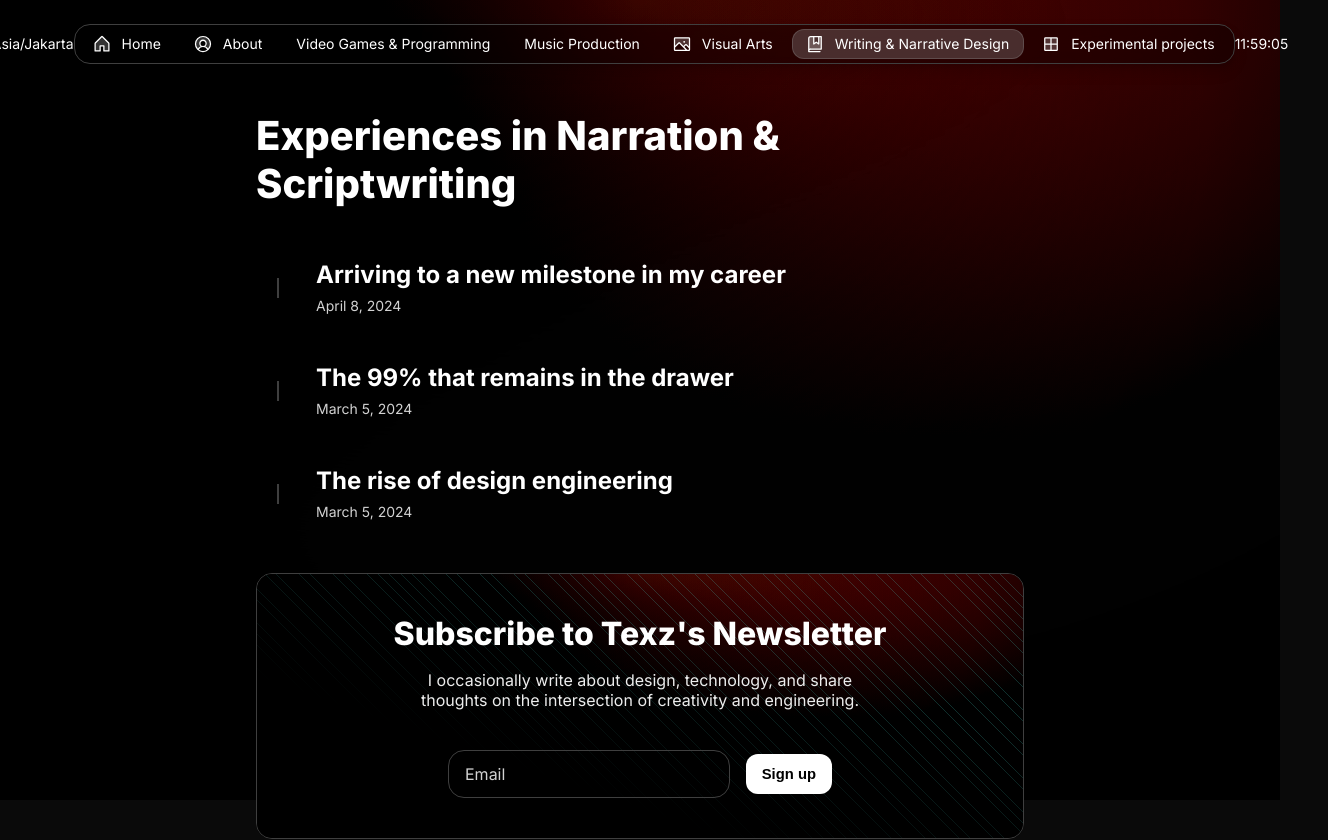
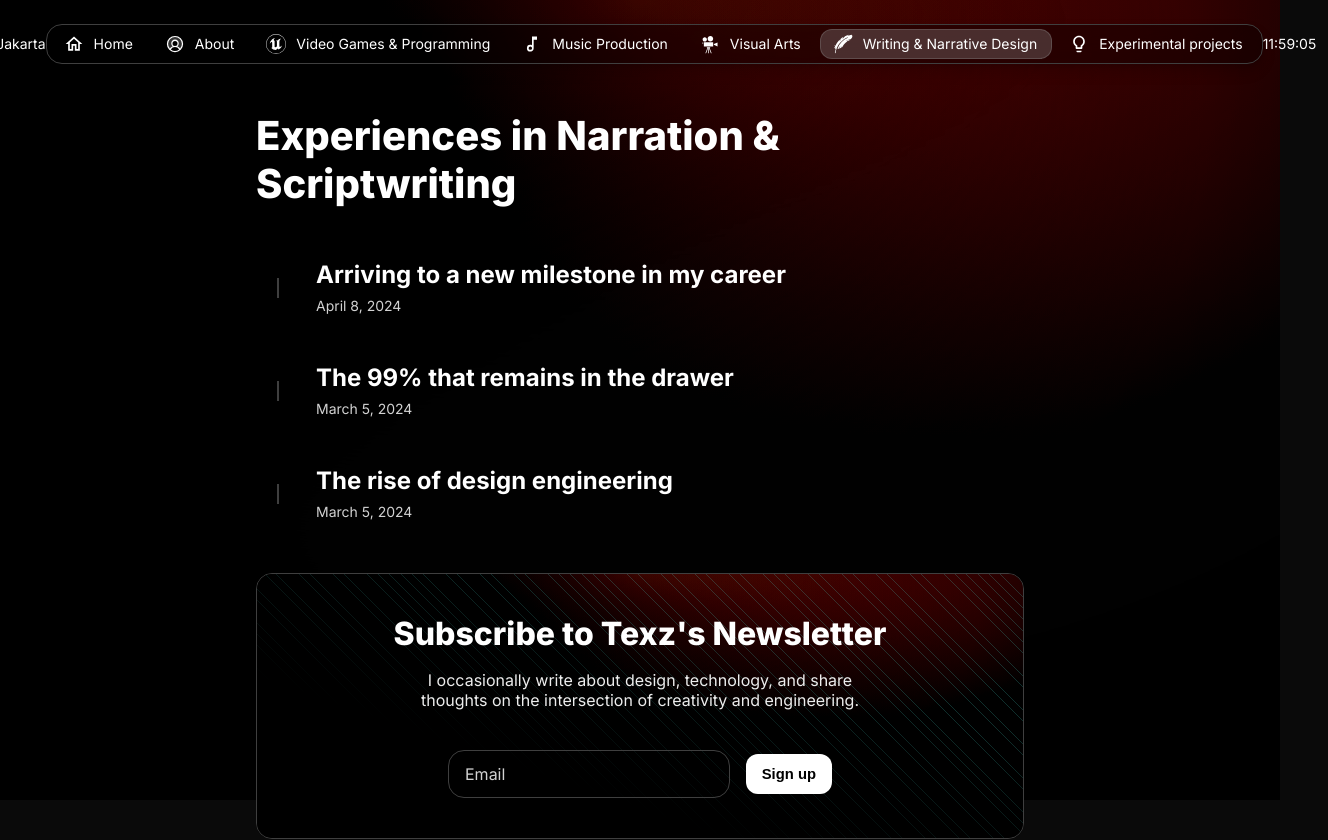
Before and after one commit to Texzcorp/texz_portfolio, a Next.js app: page /blog in a window 1280 px wide. Shown: the top 840 px of the page, 1328 px wide, since content can reach past the window. Built offline with nearby package versions, Linux system fonts and the light colour scheme.

Commit message:
Première update bien
Modif des icones, compréhension et modifications de la page home

```diff
--- a/src/app/components/Header.tsx
+++ b/src/app/components/Header.tsx
@@ -74,7 +74,7 @@ export const Header = () => {
                     textVariant="body-default-s">
                     { routes['/'] && (
                         <ToggleButton
-                            prefixIcon="home"
+                            prefixIcon="outlineHomeMd"
                             href="/"
                             selected={pathname === "/"}>
                             <Flex paddingX="2" hide="s">{home.label}</Flex>
@@ -90,7 +90,7 @@ export const Header = () => {
                     )}
                     { routes['/work'] && (
                         <ToggleButton
-                            prefixIcon="outlinecodebracket"
+                            prefixIcon="unreal"
                             href="/work"
                             selected={pathname.startsWith('/work')}>
                             <Flex paddingX="2" hide="s">{work.label}</Flex>
@@ -98,7 +98,7 @@ export const Header = () => {
                     )}
                     { routes['/music'] && (
                         <ToggleButton
-                            prefixIcon="musicnote"
+                            prefixIcon="musicNote"
                             href="/music"
                             selected={pathname.startsWith('/music')}>
                             <Flex paddingX="2" hide="s">{music.label}</Flex>
@@ -106,7 +106,7 @@ export const Header = () => {
                     )}
                     { routes['/gallery'] && (
                         <ToggleButton
-                            prefixIcon="gallery"
+                            prefixIcon="projector"
                             href="/gallery"
                             selected={pathname.startsWith('/gallery')}>
                             <Flex paddingX="2" hide="s">{gallery.label}</Flex>
@@ -114,7 +114,7 @@ export const Header = () => {
                     )}
                     { routes['/blog'] && (
                         <ToggleButton
-                            prefixIcon="book"
+                            prefixIcon="feather"
                             href="/blog"
                             selected={pathname.startsWith('/blog')}>
                             <Flex paddingX="2" hide="s">{blog.label}</Flex>
@@ -122,7 +122,7 @@ export const Header = () => {
                     )}
                     { routes['/experimentalproj'] && (
                         <ToggleButton
-                            prefixIcon="grid"
+                            prefixIcon="lightbulb"
                             href="/experimentalproj"
                             selected={pathname.startsWith('/experimentalproj')}>
                             <Flex paddingX="2" hide="s">{experimentalproj.label}</Flex>
```
Also changed, not shown: src/app/page.tsx (+104 -33 lines), src/once-ui/icons backup.ts (added, +65 -0 lines), src/once-ui/icons.ts (+142 -0 lines).
